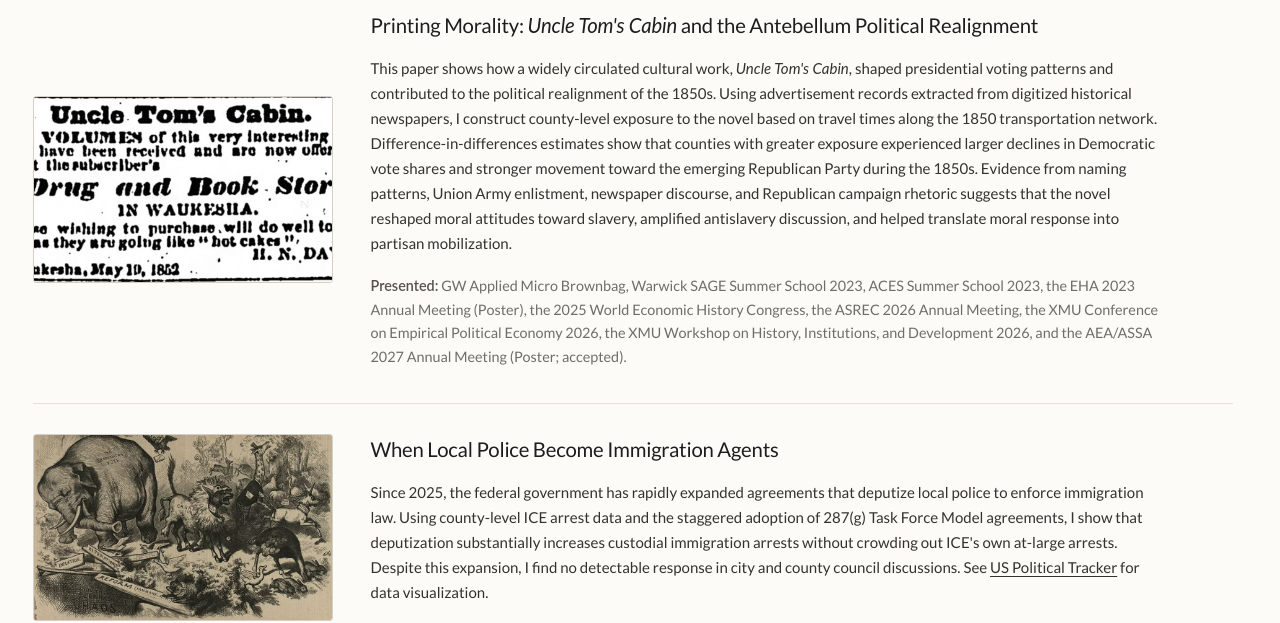
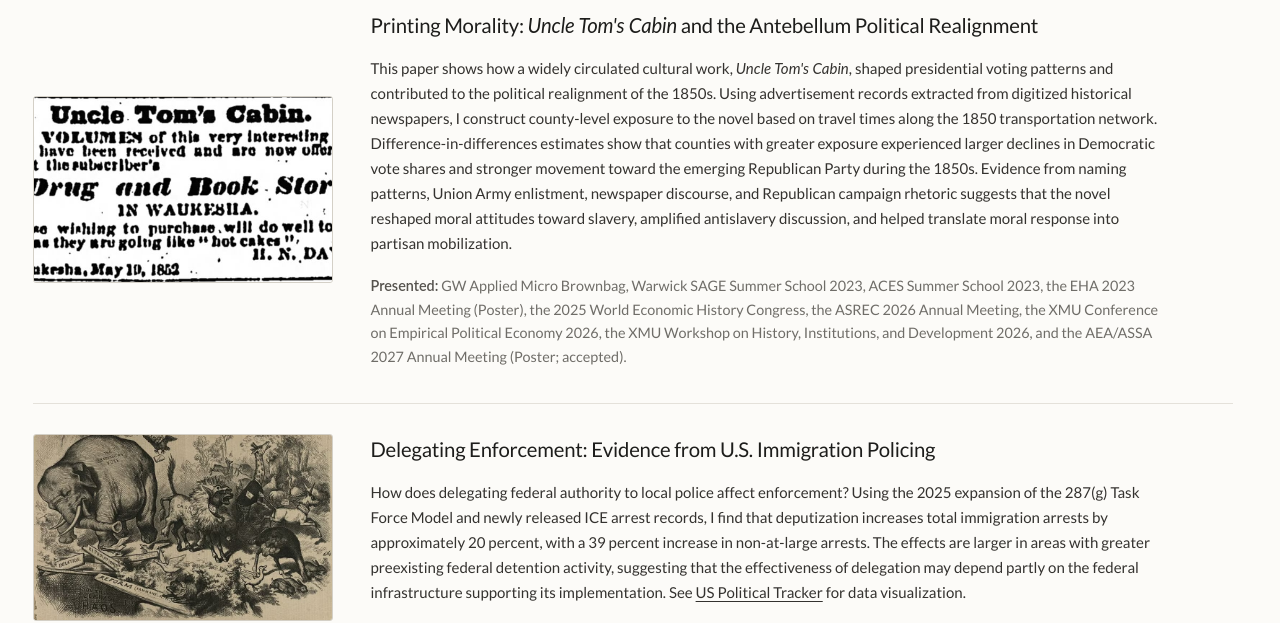
Before and after one commit to exu-econ/exu-econ.github.io, a plain HTML site: page research.html in a window 1280 px wide. Shown: the part 193-816 px from the top of the page. Drawn offline with Linux system fonts and the light colour scheme.

Commit message:
Update 287(g) working paper title and abstract

```diff
--- a/research.html
+++ b/research.html
@@ -62,10 +62,10 @@
         </div>
 
         <div class="paper-content">
-          <h2>When Local Police Become Immigration Agents</h2>
+          <h2>Delegating Enforcement: Evidence from U.S. Immigration Policing</h2>
 
           <p class="abstract">
-            Since 2025, the federal government has rapidly expanded agreements that deputize local police to enforce immigration law. Using county-level ICE arrest data and the staggered adoption of 287(g) Task Force Model agreements, I show that deputization substantially increases custodial immigration arrests without crowding out ICE's own at-large arrests. Despite this expansion, I find no detectable response in city and county council discussions.
+            How does delegating federal authority to local police affect enforcement? Using the 2025 expansion of the 287(g) Task Force Model and newly released ICE arrest records, I find that deputization increases total immigration arrests by approximately 20 percent, with a 39 percent increase in non-at-large arrests. The effects are larger in areas with greater preexisting federal detention activity, suggesting that the effectiveness of delegation may depend partly on the federal infrastructure supporting its implementation.
             See <a class="inline-link" href="tracker/index.html">US Political Tracker</a> for data visualization.
           </p>
         </div>
```
